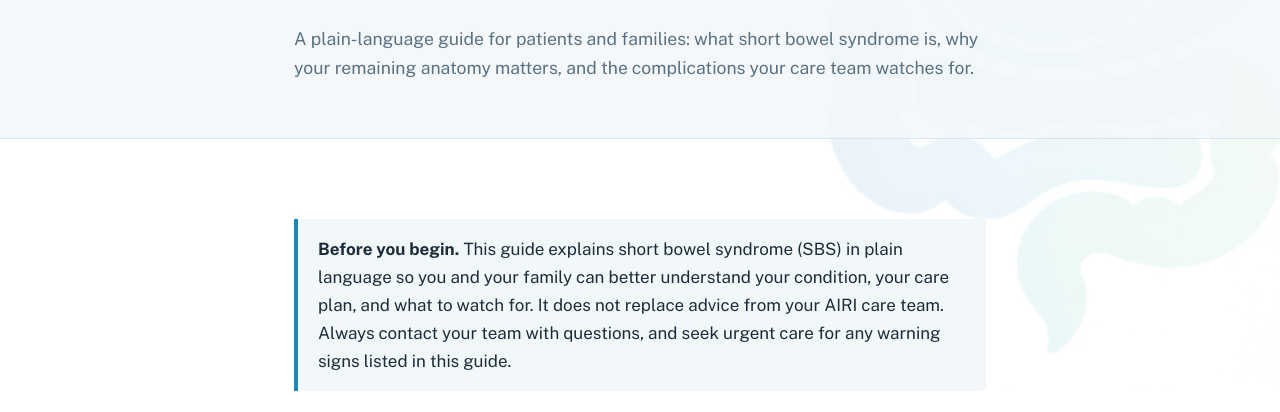
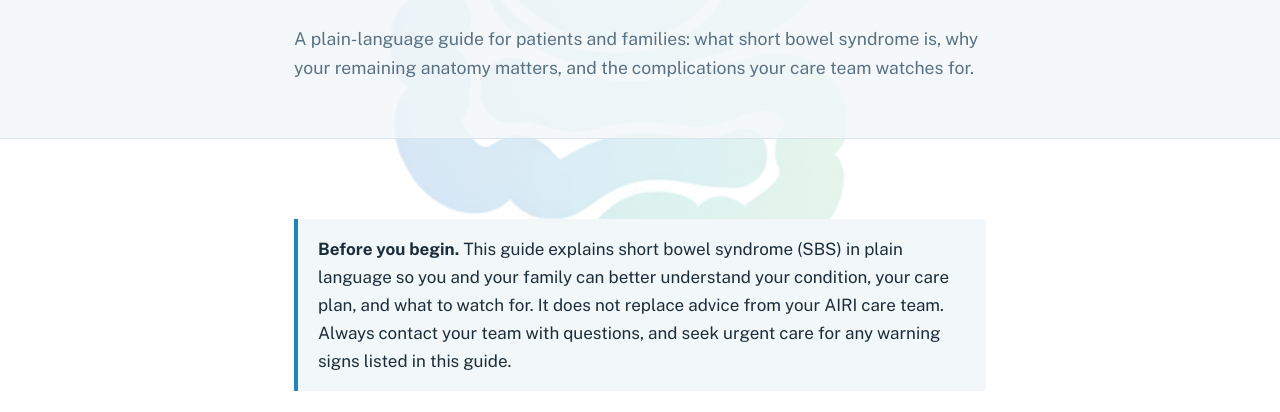
Before and after one commit to shivaanne15/airi-website, a plain HTML site: page sbs.html in a window 1280 px wide. Shown: the part 378-790 px from the top of the page. Drawn offline with nearby package versions, Linux system fonts and the light colour scheme.

Commit message:
Center the page watermark and raise its opacity
Co-Authored-By: Claude Fable 5 <noreply@anthropic.com>

```diff
--- a/style.css
+++ b/style.css
@@ -31,10 +31,10 @@ html { scroll-behavior: smooth; }
 
 body::before {
   content: ""; position: fixed; z-index: -1;
-  top: 50%; right: -6vw; transform: translateY(-50%);
+  top: 50%; left: 50%; transform: translate(-50%, -50%);
   width: min(600px, 60vw); height: 92vh;
-  background: url("assets/logo-mark.png") right center / contain no-repeat;
-  opacity: 0.09;
+  background: url("assets/logo-mark.png") center / contain no-repeat;
+  opacity: 0.19;
 }
 @media print { body::before { display: none; } }
 body {
```
